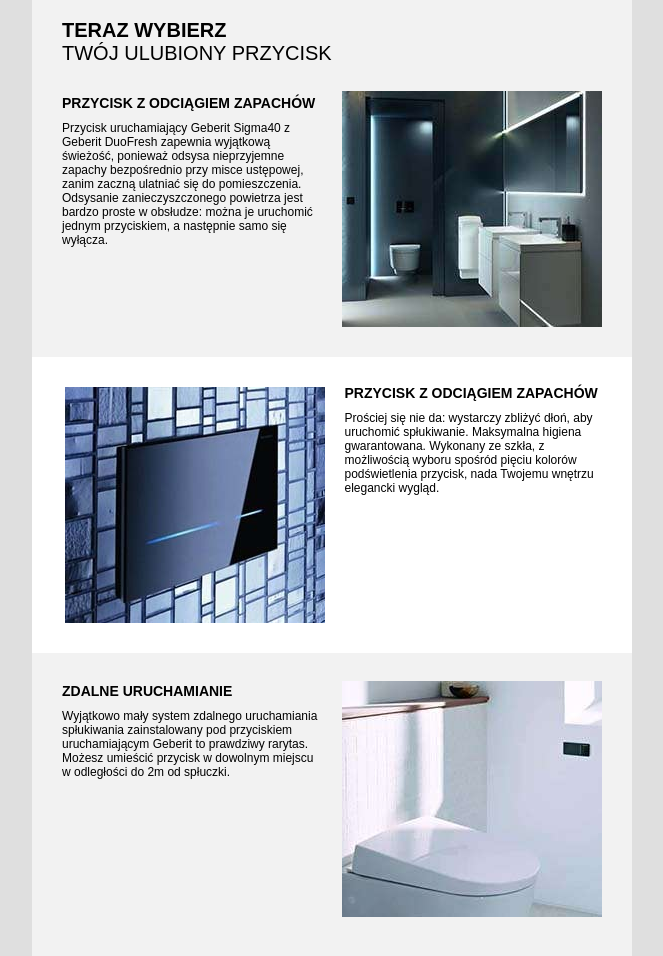
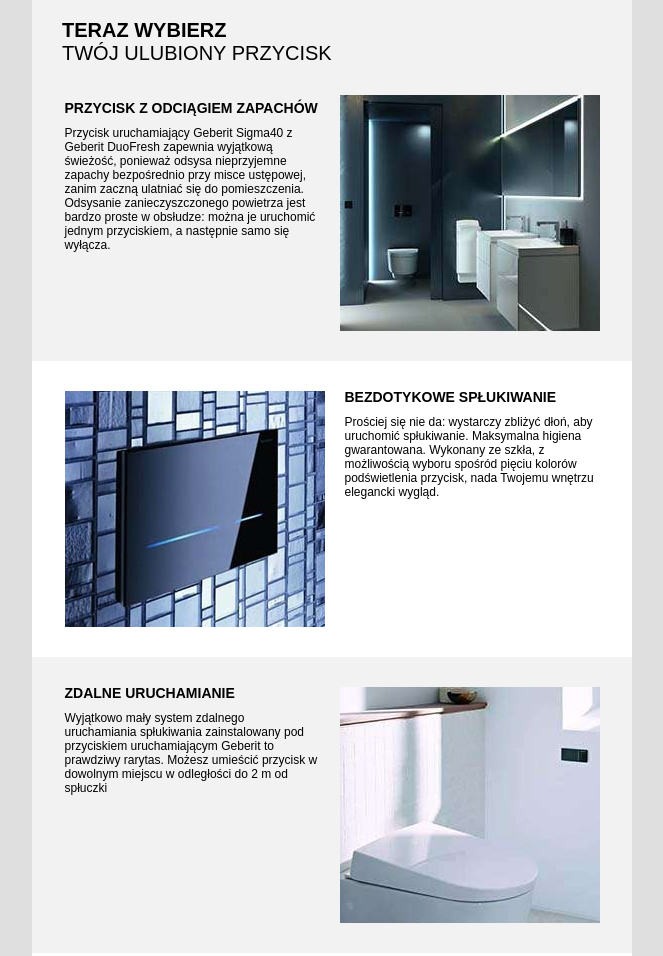
Before and after one commit to JosephSodomized/GEBERIT, a plain HTML site: page index.html in a window 1280 px wide. Shown: the part 1640-2596 px from the top of the page, without its empty margins (308-971 px from the left). Drawn offline with Linux system fonts and the light colour scheme.

Commit message:
final version

```diff
--- a/index.html
+++ b/index.html
@@ -46,7 +46,9 @@
         <tr>
 
             <td  width="600" style="color: black; width: 600px; text-align: left;">
-                    <img src="home2.jpg" style="width:600px">
+                <a href="https://www.geberit.pl/kampania/stelaze-podtynkowe/"
+                target="_blank">
+                <img src="home2.jpg" style="width:600px"></a>
 
                 <!-- <div>
                         <table align="center" border="0" cellpadding="0" cellspacing="0" width="600" style="border:none; display: block; width: 600px;">
@@ -124,7 +126,8 @@
                                 </tr>
                                 <tr>
                                     <td align="center">
-                                        <img src="second_page.jpg" width="540px">
+                                        <a href="https://www.geberit.pl/kampania/stelaze-podtynkowe/" target="_blank">
+                                        <img src="second_page.jpg" width="540px"></a>
                                     </td>
                                 </tr>
                                 <tr>
@@ -153,7 +156,8 @@
                 <table align="center" border="0" cellpadding="0" cellspacing="0" width="600" style="border:none; display: block; width: 600px;">
                     <tr>
                         <td bgcolor="#1b4aa2" width="600" style="width:600px;">
-                            <img src="13159006_third_sec.jpg" style="width:600px">
+                            <a href="https://www.geberit.pl/kampania/stelaze-podtynkowe/" target="_blank">
+                            <img src="13159006_third_sec.jpg" style="width:600px"></a>
                         </td>
                     </tr>
                 </table>
@@ -164,14 +168,14 @@
             <td bgcolor="#f2f2f2" width="600" style="width: 600px;">
                 <table bgcolor="#f2f2f2" align="center" border="0" cellpadding="0" cellspacing="0" width="600" style="border:none; display: block; width: 600px;">
                     <tr>
-                            <tr>
-                                    <td height="30" style="height: 30px;"></td>
-                            </tr>
+
                         <td width="30" style="width: 30px;"></td>
 
                         <td  width="540" style="width:540px;">
                             <table align="center" border="0" cellpadding="0" cellspacing="0" width="540" style="border:none; width: 540px;">
-
+                                    <tr>
+                                            <td height="30" style="height: 30px;"></td>
+                                    </tr>
                                 <tr>
                                     <td align="center" width="540" style="text-align:left; width: 540px;">
                                         <span style="font-size: 20px; text-align:left; font-weight: bold;">
@@ -182,6 +186,7 @@
                                         </span>
                                     </td>
                                 </tr>
+
                             <tr>
                                     <td height="30" style="height: 30px;"></td>
                             </tr>
@@ -195,28 +200,38 @@
                                                         <table border="0" cellpadding="0" cellspacing="0" style="border:none;">
                                                             <tr>
                                                                 <td>
+                                                                    <table align="center" border="0" cellpadding="0" cellspacing="0" style="border:none; margin-top: -75px;">
+                                                                            <tr>
+                                                                                <td>
                                                                                    <span style="font-size: 14px; font-weight: bold; ">
                                                                                         PRZYCISK Z ODCIĄGIEM ZAPACHÓW
                                                                                    </span>
                                                                                </td>
                                                                            </tr>
                                                                            <tr>
-                                                                        <td height="10" height="10px;"></td>
+                                                                                   <td height="10" style="height: 10px;"></td>
                                                                                </tr>
                                                                            <tr>
-                                                                                    <td style="display:inline-block;">
-                                                                                    <span style="width: 10px; font-size: 12px;">
+                                                                               <td>
+                                                                                   <span style="float: right; width: 255px; font-size: 12px;">
                                                                                     Przycisk uruchamiający Geberit Sigma40 z Geberit DuoFresh zapewnia wyjątkową świeżość, ponieważ odsysa nieprzyjemne
                                                                                     zapachy bezpośrednio przy misce ustępowej, zanim zaczną ulatniać się do pomieszczenia. Odsysanie zanieczyszczonego
-                                                                                                powietrza jest bardzo proste w obsłudze: można je uruchomić jednym przyciskiem, a następnie samo się wyłącza.
-                                                                                    </span>
+                                                                                    powietrza jest bardzo proste w obsłudze: można je uruchomić jednym przyciskiem, a następnie samo się wyłącza. </span>
+                                                                           </td>
+                                                                           </tr>
+                                                                       </table>
                                                                     </td>
                                                                     <td width="20" style="width: 20px;"></td>
                                                                                         <td width="260" height="236" style="float:rigth;">
-                                                                                            <img src="13159057_third.jpg" style="margin-top: -60px;" alt="bathroom_1">
+                                                                                                <a href="https://www.geberit.pl/kampania/stelaze-podtynkowe/"
+                                                                                                target="_blank">
+                                                                                            <img src="13159057_third.jpg" alt="bathroom_1">
+                                                                                                </a>
                                                                                         </td>
 
+
                                                             </tr>
+
                                                         </table>
                                             <!-- <td style="font-size: 0; line-height: 0; width: 20px;" width="20">&nbsp;</td>
                                             <td width="260" height="240px;" style="float:left;"><img src="third.jpg" width="260px" height="240px;" alt="bathroom_1"></td> -->
@@ -229,7 +244,9 @@
                                     </table>
                                     <td width="30" style="width:30px;"></td>
                                 </tr>
-
+                                <tr>
+                                        <td height="30" style="height: 30px;"></td>
+                                </tr>
                             </table>
                         </td>
                     </tr>
@@ -259,19 +276,24 @@
                                                                 <table border="0" cellpadding="0" cellspacing="0" style="border:none;">
                                                                         <tr>
 
-                                                                            <td width="260" height="236" style="float:left;"><img src="13159012_fourth.jpg" alt="bathroom_1"></td>
+                                                                            <td width="260" height="236" style="float:left;">
+                                                                                    <a href="https://www.geberit.pl/kampania/stelaze-podtynkowe/"
+                                                                                    target="_blank">
+                                                                                <img src="13159012_fourth.jpg" alt="bathroom_1">
+                                                                                </a>
+                                                                            </td>
                                                                             <td width="20" style="width: 20px;"></td>
                                                                             <td>
                                                                                 <table align="center" border="0" cellpadding="0" cellspacing="0" style="border:none; margin-top: -120px;">
                                                                                  <tr>
                                                                                      <td>
                                                                                         <span style="font-size: 14px; font-weight: bold; ">
-                                                                                            PRZYCISK Z ODCIĄGIEM ZAPACHÓW
+                                                                                                BEZDOTYKOWE SPŁUKIWANIE
                                                                                         </span>
                                                                                     </td>
                                                                                 </tr>
                                                                                 <tr>
-                                                                                        <td height="10" height="10px;"></td>
+                                                                                        <td height="10" style="height: 10px;"></td>
                                                                                     </tr>
                                                                                 <tr>
                                                                                     <td>
@@ -331,6 +353,7 @@
         </tr>
         <!-- sixth section-->
         <tr>
+
                 <td bgcolor="#f2f2f2" width="600" style="width: 600px;">
                     <table bgcolor="#f2f2f2" align="center" border="0" cellpadding="0" cellspacing="0" width="600" style="border:none; width: 600px;">
                             <tr>
@@ -340,6 +363,8 @@
                                 <td width="30" style="width: 30px;"></td>
                             <td width="540" style="width:540px;">
                                 <table align="center" border="0" cellpadding="0" cellspacing="0" width="540" style="border:none; width: 540px;">
+
+                                        <tr>
                                                 <tr>
                                                         <td height="30" style="height: 30px;"></td>
                                                 </tr>
@@ -352,25 +377,36 @@
                                                                             <table border="0" cellpadding="0" cellspacing="0" style="border:none;">
                                                                                 <tr>
                                                                                     <td>
+                                                                                        <table align="center" border="0" cellpadding="0" cellspacing="0" style="border:none; margin-top: -120px;">
+                                                                                                <tr>
+                                                                                                    <td>
                                                                                                        <span style="font-size: 14px; font-weight: bold; ">
                                                                                                             ZDALNE URUCHAMIANIE
                                                                                                        </span>
                                                                                                    </td>
                                                                                                </tr>
                                                                                                <tr>
-                                                                                    <td height="10" height="10px;"></td>
+                                                                                                       <td height="10" style="height: 10px;"></td>
                                                                                                    </tr>
                                                                                                <tr>
-                                                                                                <td style="display:inline-block;">
-                                                                                                <span style="width: 10px; font-size: 12px;">
-                                                                                                        Wyjątkowo mały system zdalnego uruchamiania spłukiwania zainstalowany pod przyciskiem uruchamiającym Geberit to
-                                                                                                        prawdziwy rarytas. Możesz umieścić przycisk w dowolnym miejscu w odległości do 2m od spłuczki.
-                                                                                                </span>
+                                                                                                   <td>
+                                                                                                       <span style="float: right; width: 255px; font-size: 12px;">Wyjątkowo mały system zdalnego uruchamiania spłukiwania zainstalowany pod przyciskiem uruchamiającym Geberit to
+                                                                                                    prawdziwy rarytas. Możesz umieścić przycisk w dowolnym miejscu w odległości do 2 m od spłuczki </span>
+                                                                                               </td>
+                                                                                               </tr>
+                                                                                           </table>
                                                                                         </td>
                                                                                         <td width="20" style="width: 20px;"></td>
-                                                                                                    <td width="260" height="240px;" style="float:rigth;"><img src="13159147_fifth.jpg" style="margin-top: -60px;" alt="bathroom_1"></td>
+                                                                                                            <td width="260" height="236" style="float:rigth;">
+                                                                                                                    <a href="https://www.geberit.pl/kampania/stelaze-podtynkowe/"
+                                                                                                                    target="_blank">
+                                                                                                                <img src="13159147_fifth.jpg" alt="bathroom_1">
+                                                                                                                    </a>
+                                                                                                            </td>
+
 
                                                                                 </tr>
+
                                                                             </table>
                                                                 <!-- <td style="font-size: 0; line-height: 0; width: 20px;" width="20">&nbsp;</td>
                                                                 <td width="260" height="240px;" style="float:left;"><img src="third.jpg" width="260px" height="240px;" alt="bathroom_1"></td> -->
@@ -387,9 +423,12 @@
                                                 <tr>
                                                         <td height="30" style="height: 30px;"></td>
                                                 </tr>
+                                        </tr>
+
                             </table>
         </td>
         </tr>
+
                     </table>
         </td>
         </tr>
```
Also changed, not shown: 2 other files. Lines whose indentation alone changed are shown as unchanged.
